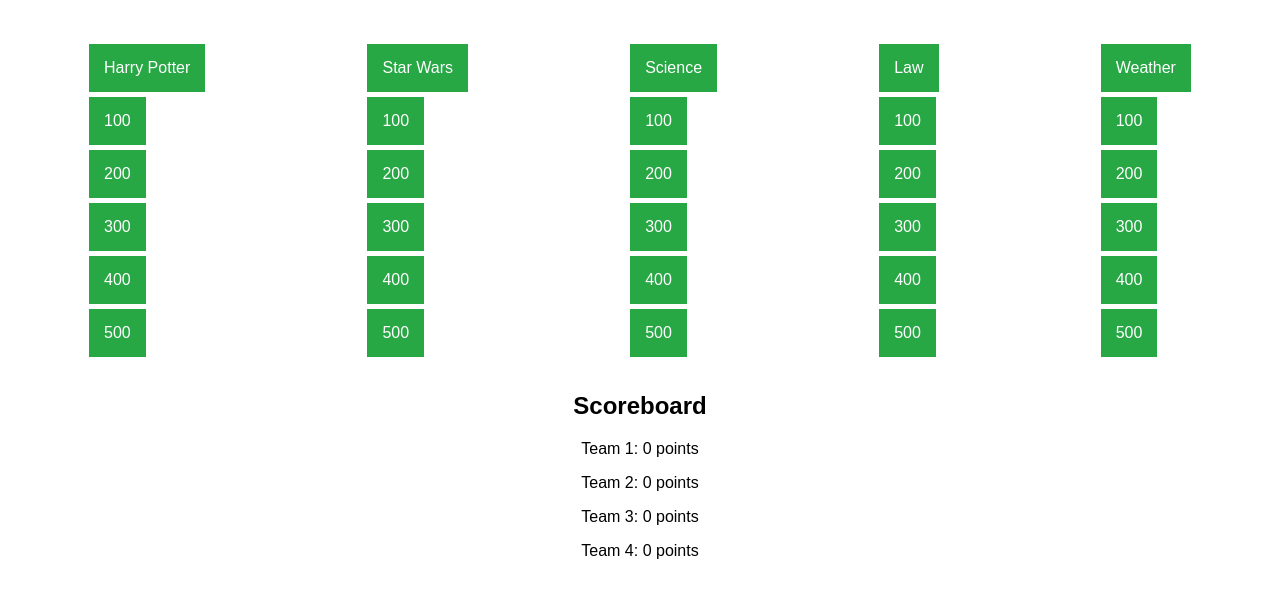
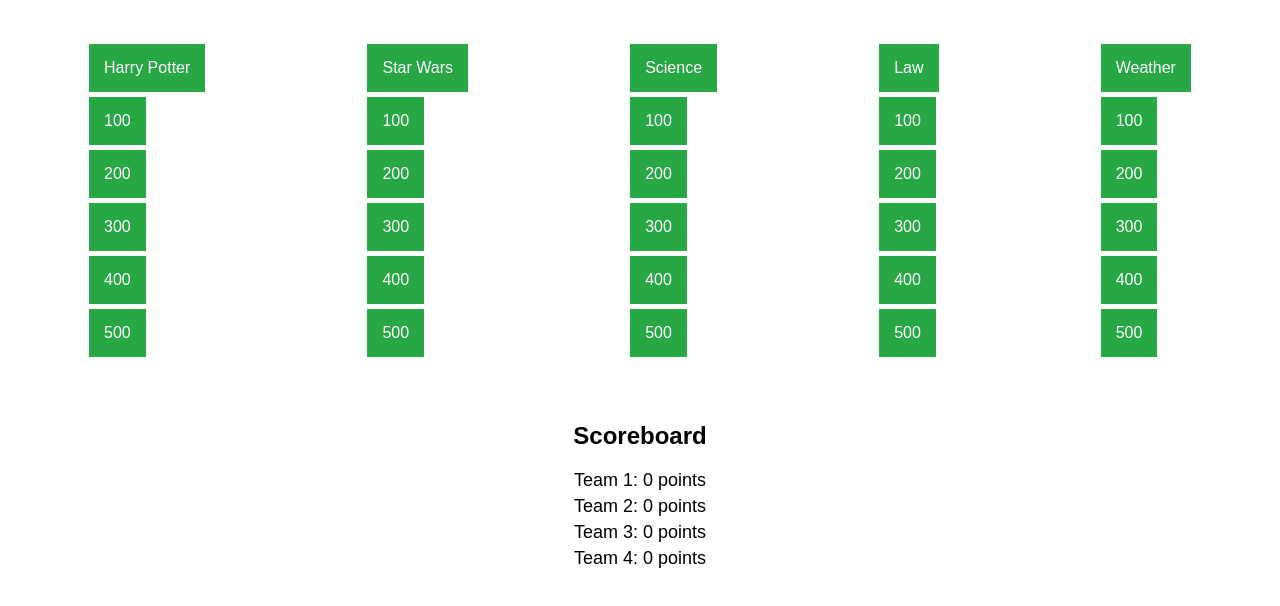
Before and after one commit to homejeopardy/Polosdad.github.io, a plain HTML site: page index.html in a window 1280 px wide. Shown: the part 78-684 px from the top of the page. Drawn offline with Linux system fonts and the light colour scheme.

Commit message:
Update style.css

```diff
--- a/style.css
+++ b/style.css
@@ -39,3 +39,12 @@
 #answer-container {
   margin-top: 20px;
 }
+
+#scoreboard {
+  margin-top: 50px;
+}
+
+#team-scores p {
+  font-size: 18px;
+  margin: 5px 0;
+}
```
